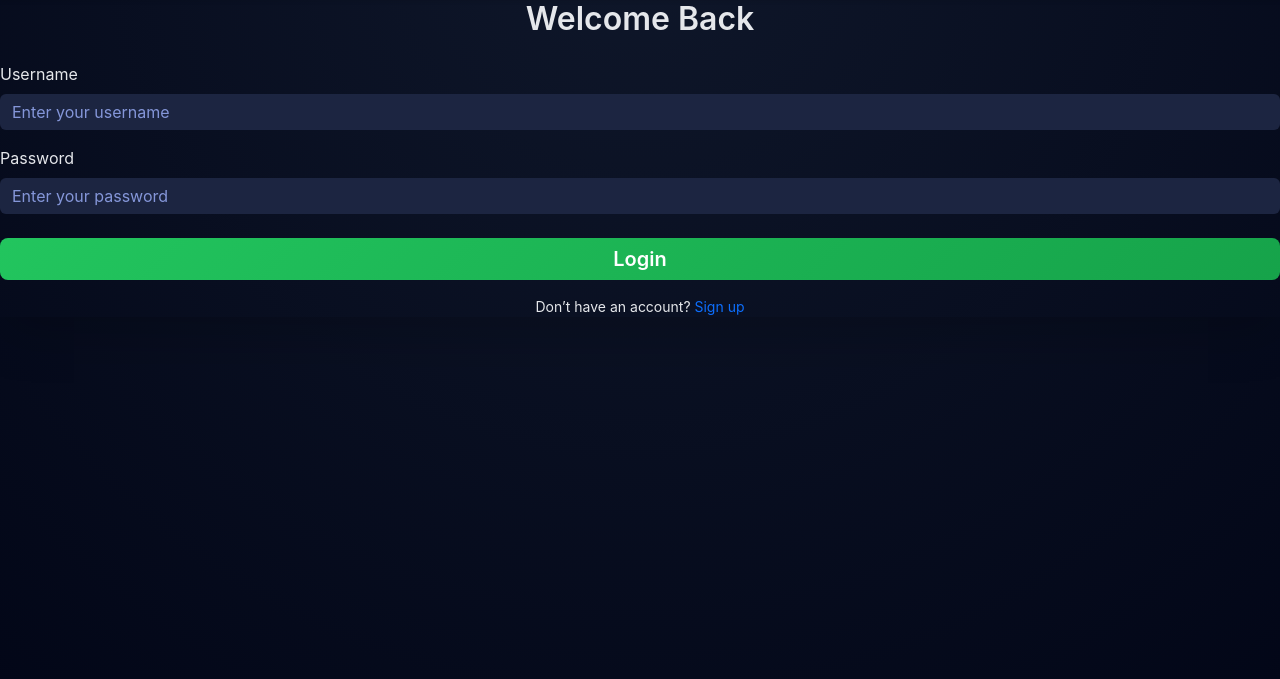
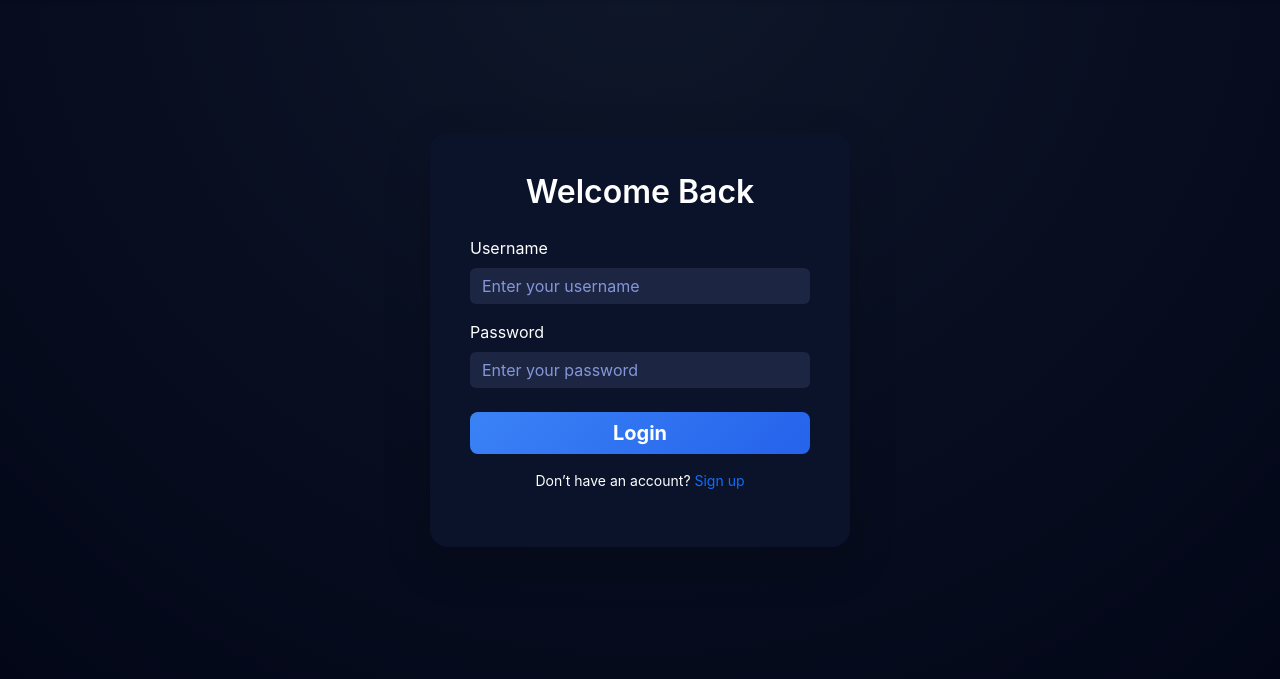
Before and after one commit to khaledelsayed2003/tradehub-marketplace, a Flask app: page /login in a window 1280 px wide. Shown: the part 77-756 px from the top of the page. Run offline with Flask 3, Linux system fonts and the light colour scheme.

Commit message:
refactor(auth-ui): rename auth classes to login* and add CSS for login styling

```diff
--- a/app/static/css/style.css
+++ b/app/static/css/style.css
@@ -212,16 +212,18 @@
 }
 
 
-/* Center the card */
-.register-wrapper {
+/* CENTER BOTH PAGES */
+.register-wrapper,
+.login-wrapper {
     min-height: 85vh;
     display: flex;
     justify-content: center;
     align-items: center;
 }
 
-/* Card style */
-.register-card {
+/* CARD STYLE (shared) */
+.register-card,
+.login-card {
     width: 420px;
     padding: 40px;
     border-radius: 18px;
@@ -230,7 +232,7 @@
     backdrop-filter: blur(10px);
 }
 
-/* Inputs */
+/* INPUTS (shared globally) */
 .form-control {
     background-color: #1c2541;
     border: none;
@@ -248,16 +250,28 @@
     opacity: 0.8;
 }
 
-/* Button */
-.btn-success {
+/* REGISTER BUTTON */
+.register-card .btn-success {
     background: #2ec4b6;
     border: none;
     font-weight: bold;
 }
 
-.btn-success:hover {
+.register-card .btn-success:hover {
     background: #26a69a;
 }
+
+/* LOGIN BUTTON (different color) */
+.login-card .btn-primary {
+    background: linear-gradient(135deg, #3b82f6, #2563eb);
+    border: none;
+    font-weight: bold;
+}
+
+.login-card .btn-primary:hover {
+    background: linear-gradient(135deg, #2563eb, #1e40af);
+}
+
 
 /* wrapper */
 .flash-wrapper {
--- a/app/templates/login.html
+++ b/app/templates/login.html
@@ -5,9 +5,9 @@
 {% endblock %}
 
 {% block content %}
-<div class="auth-wrapper">
+<div class="login-wrapper">
 
-    <div class="auth-card shadow-lg">
+    <div class="login-card shadow-lg">
         <h2 class="text-center mb-4">Welcome Back</h2>
 
         <form method="POST">
```
